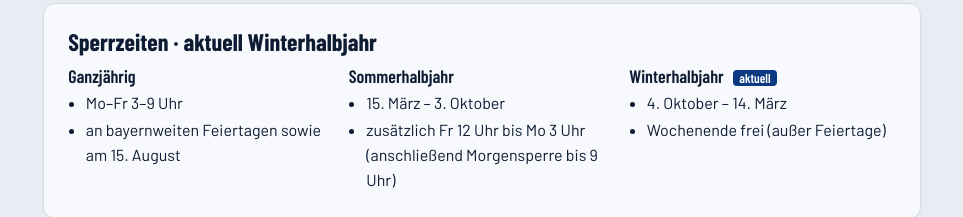
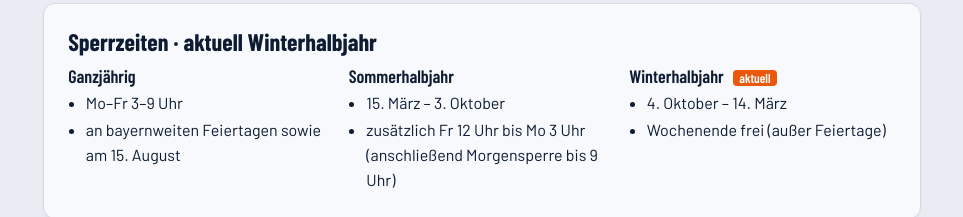
Before and after one commit to HeinzFo/basti, a plain HTML site: page index.html in a window 1280 px wide. Shown: the part 805-1022 px from the top of the page, without its empty margins (158-1121 px from the left). Drawn offline with Linux system fonts and the light colour scheme.

Commit message:
Update index.html
Hintergrundfarbe "aktuell" in Sperrzeiten

```diff
--- a/index.html
+++ b/index.html
@@ -63,7 +63,7 @@ h2{font:700 24px/1.15 'Barlow Condensed',sans-serif;margin:0 0 10px}
 .rules{display:grid;grid-template-columns:repeat(auto-fit,minmax(260px,1fr));gap:14px}
 .rules h3{margin:0 0 4px;font:600 18px 'Barlow Condensed',sans-serif}
 .rules ul{margin:0;padding-left:1.1em}.rules li{margin:2px 0}
-.cur{display:inline-block;background:light-dark(#0b3a82,#3b82f6);color:#fff;border-radius:4px;padding:0 6px;font-size:13px;font-weight:600;margin-left:6px}
+.cur{display:inline-block;background:light-dark(#ea580c,#f97316);color:#fff;border-radius:4px;padding:0 6px;font-size:13px;font-weight:600;margin-left:6px}
 input,button.p{font:500 16px Barlow,sans-serif;min-height:44px;border-radius:8px;border:1px solid var(--line);padding:8px 12px;background:var(--bg);color:var(--ink)}
 button.p{background:var(--board);color:#fff;border:0;font-weight:600;cursor:pointer;padding:8px 16px}
 button.p.alt{background:transparent;color:var(--ink);border:1px solid var(--line)}
```
